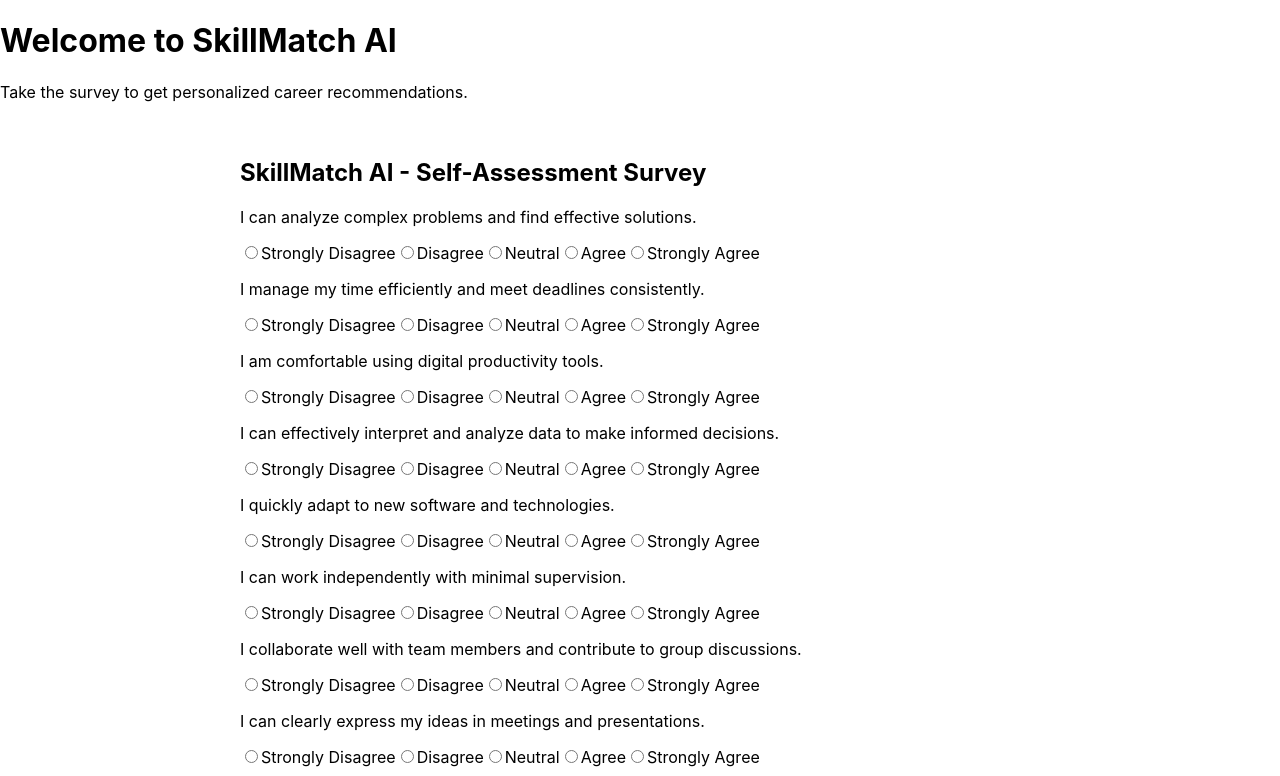
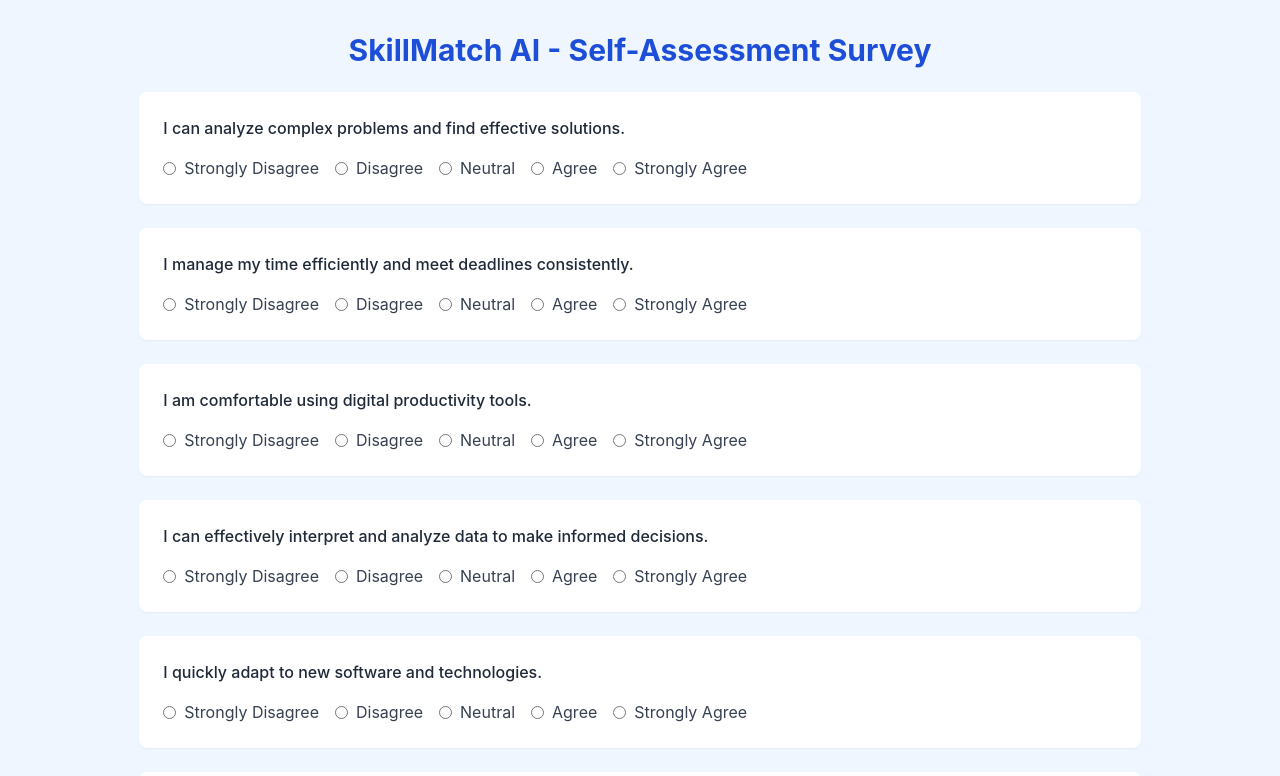
Before and after one commit to EthanDelCampo/SkillMatchAI, a React (Create React App) app in the folder frontend/: page / in a window 1280 px wide. Shown: the top 776 px of the page. Built offline with nearby package versions, Linux system fonts and the light colour scheme.

Commit message:
Latest changes

```diff
--- a/frontend/package.json
+++ b/frontend/package.json
@@ -38,5 +38,11 @@
       "last 1 firefox version",
       "last 1 safari version"
     ]
+  },
+  "devDependencies": {
+    "@tailwindcss/cli": "^4.1.3",
+    "autoprefixer": "^10.4.21",
+    "postcss": "^8.5.3",
+    "tailwindcss": "^3.4.17"
   }
 }
--- /dev/null
+++ b/frontend/postcss.config.js
@@ -0,0 +1,6 @@
+module.exports = {
+    plugins: {
+      tailwindcss: {},
+      autoprefixer: {},
+    },
+  }
--- a/frontend/src/App.js
+++ b/frontend/src/App.js
@@ -1,6 +1,7 @@
 import React from "react";
 import { BrowserRouter as Router, Route, Routes } from "react-router-dom";
 import Home from "./pages/Home";
+import './index.css';
 
 function App() {
   return (
--- a/frontend/src/components/Survey.js
+++ b/frontend/src/components/Survey.js
@@ -1,6 +1,5 @@
 import React, { useState } from "react";
 import SurveyQuestion from "./SurveyQuestion";
-import { submitSurvey } from "../api/surveyApi";
 
 const surveyQuestions = [
   { id: 1, question: "I can analyze complex problems and find effective solutions." },
@@ -41,8 +40,8 @@
   const [responses, setResponses] = useState({});
   const [result, setResult] = useState(null);
   const [submitted, setSubmitted] = useState(false);
-  const [loading, setLoading] = useState(false);  // ✅ Add loading state
-  const [error, setError] = useState(null);       // ✅ Add error state
+  const [loading, setLoading] = useState(false);
+  const [error, setError] = useState(null);
 
   const handleSubmit = async (e) => {
     e.preventDefault();
@@ -52,8 +51,8 @@
       return;
     }
 
-    setLoading(true);       // ✅ Start loading
-    setError(null);         // ✅ Clear previous errors
+    setLoading(true);
+    setError(null);
 
     try {
       const response = await fetch("http://localhost:5001/submit", {
@@ -73,16 +72,19 @@
       console.error("Error submitting survey:", err);
       setError("An error occurred while fetching recommendations. Please try again.");
     } finally {
-      setLoading(false);    // Stop loading
+      setLoading(false);
     }
   };
 
   return (
-    <div style={{ maxWidth: "800px", margin: "0 auto", padding: "20px" }}>
+    <div className="min-h-screen flex flex-col justify-center items-center bg-blue-50 p-8">
       {!submitted ? (
         <div>
-          <h2>SkillMatch AI - Self-Assessment Survey</h2>
+          <h2 className="text-3xl font-bold text-blue-700 mb-6 text-center">
+            SkillMatch AI - Self-Assessment Survey
+          </h2>
           <form onSubmit={handleSubmit}>
+            <div className="space-y-6">
               {surveyQuestions.map((q) => (
                 <SurveyQuestion
                   key={q.id}
@@ -92,26 +94,36 @@
                   options={options}
                 />
               ))}
-            <button type="submit" disabled={loading} style={{ marginTop: "20px" }}>
+            </div>
+            <button
+              type="submit"
+              disabled={loading}
+              className="mt-8 w-full bg-blue-600 hover:bg-blue-700 text-white font-semibold py-3 rounded-lg transition-colors"
+            >
               {loading ? "Submitting..." : "Submit"}
             </button>
           </form>
 
-          {error && <p style={{ color: "red" }}>{error}</p>}
+          {error && <p className="text-red-500 mt-4">{error}</p>}
         </div>
       ) : (
-        <div>
-          <h3>Career Recommendations</h3>
+        <div className="text-center">
+          <h3 className="text-2xl font-semibold text-blue-700 mb-4">Career Recommendations</h3>
           {result && result.length > 0 ? (
-            <ul>
+            <ul className="list-disc list-inside text-left text-blue-800 space-y-2">
               {result.map((career, index) => (
                 <li key={index}>{career}</li>
               ))}
             </ul>
           ) : (
-            <p>No recommendations received.</p>
+            <p className="text-gray-600">No recommendations received.</p>
           )}
-          <button onClick={() => window.location.reload()}>Take Survey Again</button>
+          <button
+            onClick={() => window.location.reload()}
+            className="mt-6 bg-blue-500 hover:bg-blue-600 text-white py-2 px-6 rounded-lg transition-colors"
+          >
+            Take Survey Again
+          </button>
         </div>
       )}
     </div>
--- a/frontend/src/components/SurveyQuestion.js
+++ b/frontend/src/components/SurveyQuestion.js
@@ -6,20 +6,23 @@
   };
 
   return (
-    <div className="survey-question">
-      <p>{question.question}</p>
+    <div className="p-6 bg-white rounded-lg shadow-sm">
+      <p className="mb-4 font-medium text-gray-800">{question.question}</p>
+      <div className="flex flex-wrap gap-4">
         {options.map((option, index) => (
-        <label key={index}>
+          <label key={index} className="flex items-center space-x-2">
             <input
               type="radio"
               name={`question-${question.id}`}
               value={option}
               checked={response[question.id] === option}
               onChange={handleChange}
+              className="accent-blue-600"
             />
-          {option}
+            <span className="text-gray-700">{option}</span>
           </label>
         ))}
+      </div>
     </div>
   );
 };
--- a/frontend/src/index.css
+++ b/frontend/src/index.css
@@ -1,5 +1,10 @@
+@tailwind base;
+@tailwind components;
+@tailwind utilities;
+
 body {
   margin: 0;
+  background-color: #eff6ff;
   font-family: -apple-system, BlinkMacSystemFont, 'Segoe UI', 'Roboto', 'Oxygen',
     'Ubuntu', 'Cantarell', 'Fira Sans', 'Droid Sans', 'Helvetica Neue',
     sans-serif;
--- a/frontend/src/pages/Home.js
+++ b/frontend/src/pages/Home.js
@@ -4,11 +4,7 @@
 
 const Home = () => {
   return (
-    <div>
-      <h1>Welcome to SkillMatch AI</h1>
-      <p>Take the survey to get personalized career recommendations.</p>
       <Survey />
-    </div>
   );
 };
 
--- /dev/null
+++ b/frontend/tailwind.config.js
@@ -0,0 +1,8 @@
+/** @type {import('tailwindcss').Config} */
+module.exports = {
+  content: ["./src/**/*.{js,jsx,ts,tsx}"],  // 👈 ADD THIS
+  theme: {
+    extend: {},
+  },
+  plugins: [],
+}
```
Also changed, not shown: 2 other files (tests, documents, lock files or other folders). Lines whose indentation alone changed are shown as unchanged.
